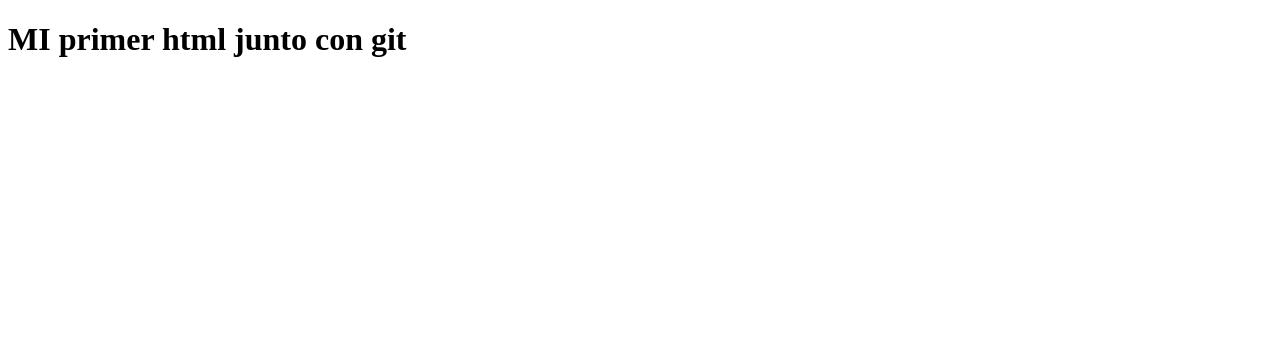
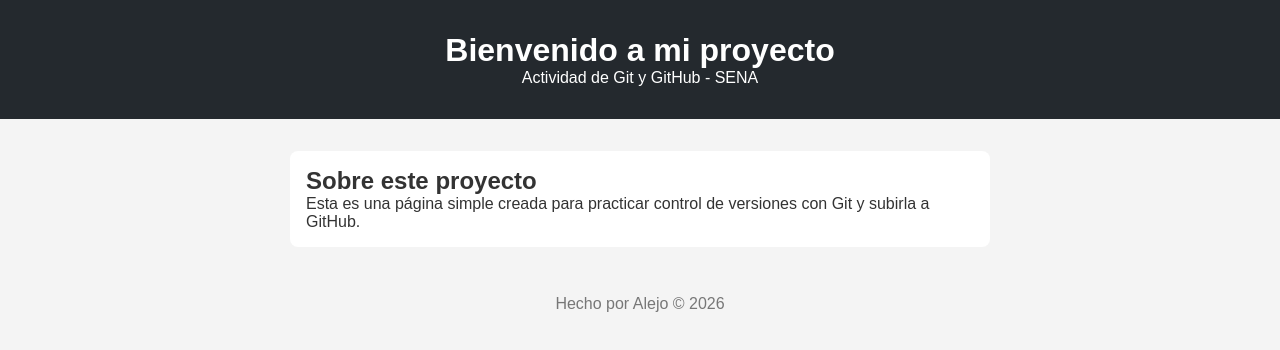
Before and after one commit to alekyudev01/ADSO, a plain HTML site: page index.html in a window 1280 px wide. Drawn offline with Linux system fonts and the light colour scheme.

Commit message:
Se realizo una landing page sencilla con un style y un index en html para una pequeña prueba

```diff
--- a/index.html
+++ b/index.html
@@ -1,11 +1,26 @@
 <!DOCTYPE html>
-<html lang="en">
+<html lang="es">
 <head>
     <meta charset="UTF-8">
     <meta name="viewport" content="width=device-width, initial-scale=1.0">
-    <title>Ejemplo en git</title>
+    <title>Mi primer proyecto con Git</title>
+    <link rel="stylesheet" href="style.css">
 </head>
 <body>
-    <h1>MI primer html junto con git</h1>
+    <header>
+        <h1>Bienvenido a mi proyecto</h1>
+        <p>Actividad de Git y GitHub - SENA</p>
+    </header>
+
+    <main>
+        <section>
+            <h2>Sobre este proyecto</h2>
+            <p>Esta es una página simple creada para practicar control de versiones con Git y subirla a GitHub.</p>
+        </section>
+    </main>
+
+    <footer>
+        <p>Hecho por Alejo &copy; 2026</p>
+    </footer>
 </body>
 </html>
--- a/style.css
+++ b/style.css
@@ -1,6 +1,32 @@
-{header
+* {
+    margin: 0;
+    padding: 0;
+    box-sizing: border-box;
+}
 
-font-family Helvetica
-COlor Black
+body {
+    font-family: Arial, sans-serif;
+    background-color: #f4f4f4;
+    color: #333;
+}
 
+header {
+    background-color: #24292e;
+    color: white;
+    text-align: center;
+    padding: 2rem 1rem;
 }
+
+main {
+    max-width: 700px;
+    margin: 2rem auto;
+    padding: 1rem;
+    background-color: white;
+    border-radius: 8px;
+}
+
+footer {
+    text-align: center;
+    padding: 1rem;
+    color: #777;
+}
```
